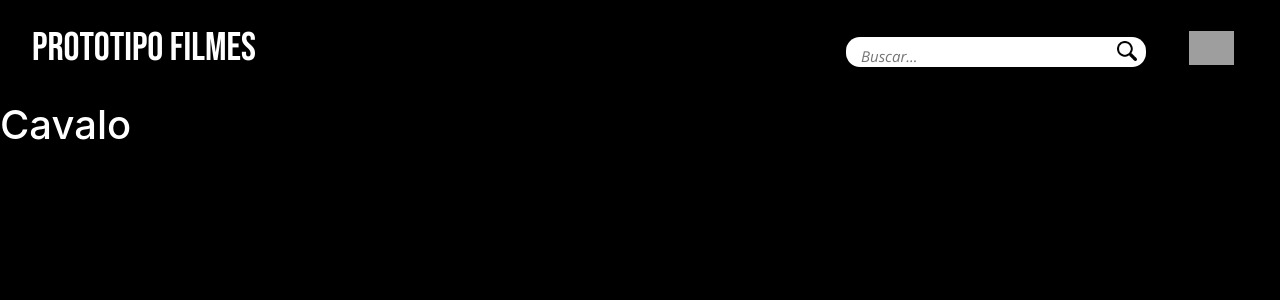
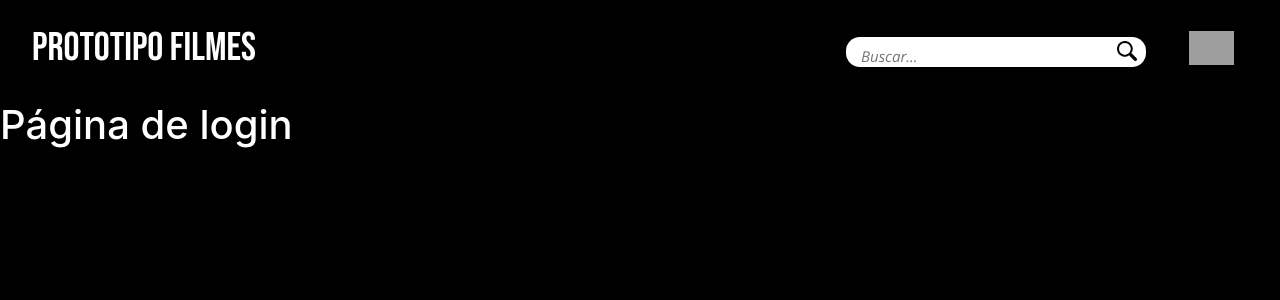
Before and after one commit to Raphael-Otto/Proj_3Tri, a Vue app: page /perfil_usuario in a window 1280 px wide. Shown: the top 300 px of the page. Built offline with nearby package versions, Linux system fonts and the light colour scheme; grey boxes are pictures that could not be loaded.

Commit message:
Add files via upload

```diff
--- a/src/views/FilmeAladdinView.vue
+++ b/src/views/FilmeAladdinView.vue
@@ -19,6 +19,12 @@
             <div class="img-dir">
                 <div class="dentro-img"></div>
                 <div class="texto">Alguma coisa muito Fofa</div>
+            </div>
+            <div class="img-dir">
+                <div class="dentro-img"></div>
+            </div>
+            <div class="img-dir">
+                <div class="dentro-img"></div>
             </div>
             <div class="img-dir">
                 <div class="dentro-img"></div>
--- a/src/views/ProfView.vue
+++ b/src/views/ProfView.vue
@@ -1,5 +1,5 @@
 <template>
-    <h1>Cavalo</h1>
+    <h1>Página de login</h1>
 
 
 
```
